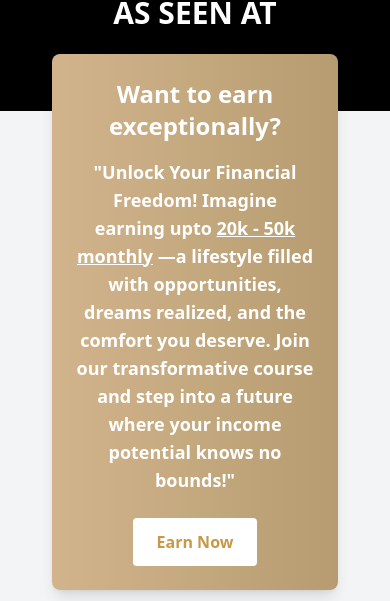
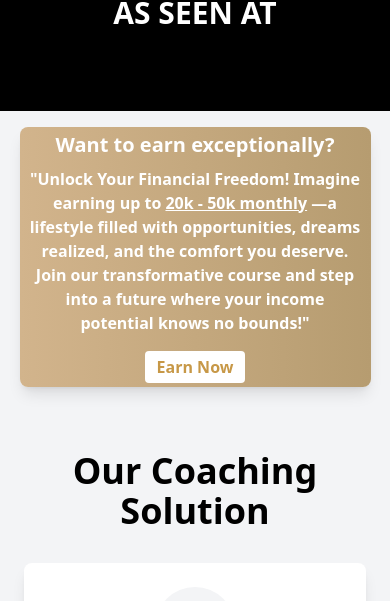
Before and after one commit to h1rshh/PortfolioManish, a Next.js app: page / in a window 390 px wide. Shown: the part 734-1335 px from the top of the page. Built offline with nearby package versions, Linux system fonts and the light colour scheme.

Commit message:
responsive

```diff
--- a/app/components/Cardone.js
+++ b/app/components/Cardone.js
@@ -2,14 +2,14 @@ import React from 'react';
 
 const Cardone = () => {
   return (
-    <div className="flex justify-center items-center h-[50vh] p-4 bg-gray-100 font-sans">
-      <div className="bg-gradient-to-r from-[#D2B48C] to-[#b69c70] text-white rounded-lg shadow-lg p-6 max-w-[80%] w-full mx-auto">
-        <h1 className="text-2xl font-bold mb-4 text-center">Want to earn exceptionally?</h1>
-        <p className="mb-6 text-lg text-center font-semibold">
-        "Unlock Your Financial Freedom! Imagine earning upto <span className="font-extrabold underline">20k - 50k monthly</span> —a lifestyle filled with opportunities, dreams realized, and the comfort you deserve. Join our transformative course and step into a future where your income potential knows no bounds!"
+    <div className="flex justify-center items-center bg-gray-100 font-sans pt-4 md:pt-10">
+      <div className="bg-gradient-to-r from-[#D2B48C] to-[#b69c70] text-white rounded-lg shadow-lg py-1 sm:py-2 md:py-2 px-2 sm:px-4 md:px-6 max-w-[90%] md:max-w-[80%] lg:max-w-[60%] w-full mx-auto">
+        <h1 className="text-xl md:text-2xl font-bold mb-2 text-center">Want to earn exceptionally?</h1>
+        <p className="mb-4 text-base md:text-lg text-center font-semibold">
+          "Unlock Your Financial Freedom! Imagine earning up to <span className="font-extrabold underline">20k - 50k monthly</span> —a lifestyle filled with opportunities, dreams realized, and the comfort you deserve. Join our transformative course and step into a future where your income potential knows no bounds!"
         </p>
         <div className="flex justify-center">
-          <button className="bg-white text-[#c79847] font-semibold py-3 px-6 rounded transition-transform transform hover:scale-105 hover:shadow-lg">
+          <button className="bg-white text-[#c79847] font-semibold py-1 px-3 rounded transition-transform transform hover:scale-105 hover:shadow-lg">
             Earn Now
           </button>
         </div>
--- a/app/components/Hero.js
+++ b/app/components/Hero.js
@@ -18,7 +18,7 @@ const Page = () => {
             <div className="w-full md:w-1/2 p-6 md:p-8 bg-transparent">
                 <h1 className="text-3xl md:text-5xl font-bold leading-tight mb-4 md:mb-6 text-black">
                     Business Coaching Can <br />
-                    <span className="text-white-500 underline">Change Everything</span>
+                    <span className="text-white-500 underline">Change Everything</span>.
                 </h1>
                 <p className="text-lg md:text-xl mb-1 md:mb-2 text-black">
                     Ready to reach goals? Book a 30-minute call with our Top Coaches.
```
